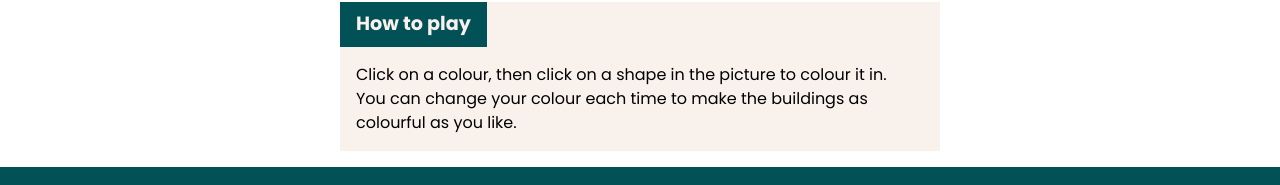
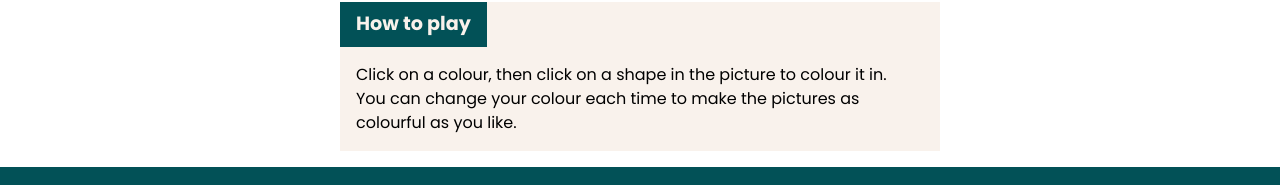
Before and after one commit to wearedarts/colouring, a Next.js app: page / in a window 1280 px wide. Shown: the part 898-1083 px from the top of the page. Built offline with nearby package versions, Linux system fonts and the light colour scheme.

Commit message:
Amend help for not just building images

```diff
--- a/pages/index.tsx
+++ b/pages/index.tsx
@@ -129,7 +129,7 @@ export default function Index() {
           <HowToPlay>
             <h2>How to play</h2>
             <p>Click on a colour, then click on a shape in the picture to colour it in.</p>
-            <p>You can change your colour each time to make the buildings as colourful as you like.</p>
+            <p>You can change your colour each time to make the pictures as colourful as you like.</p>
           </HowToPlay>
         </Container>
       </Main>
```
